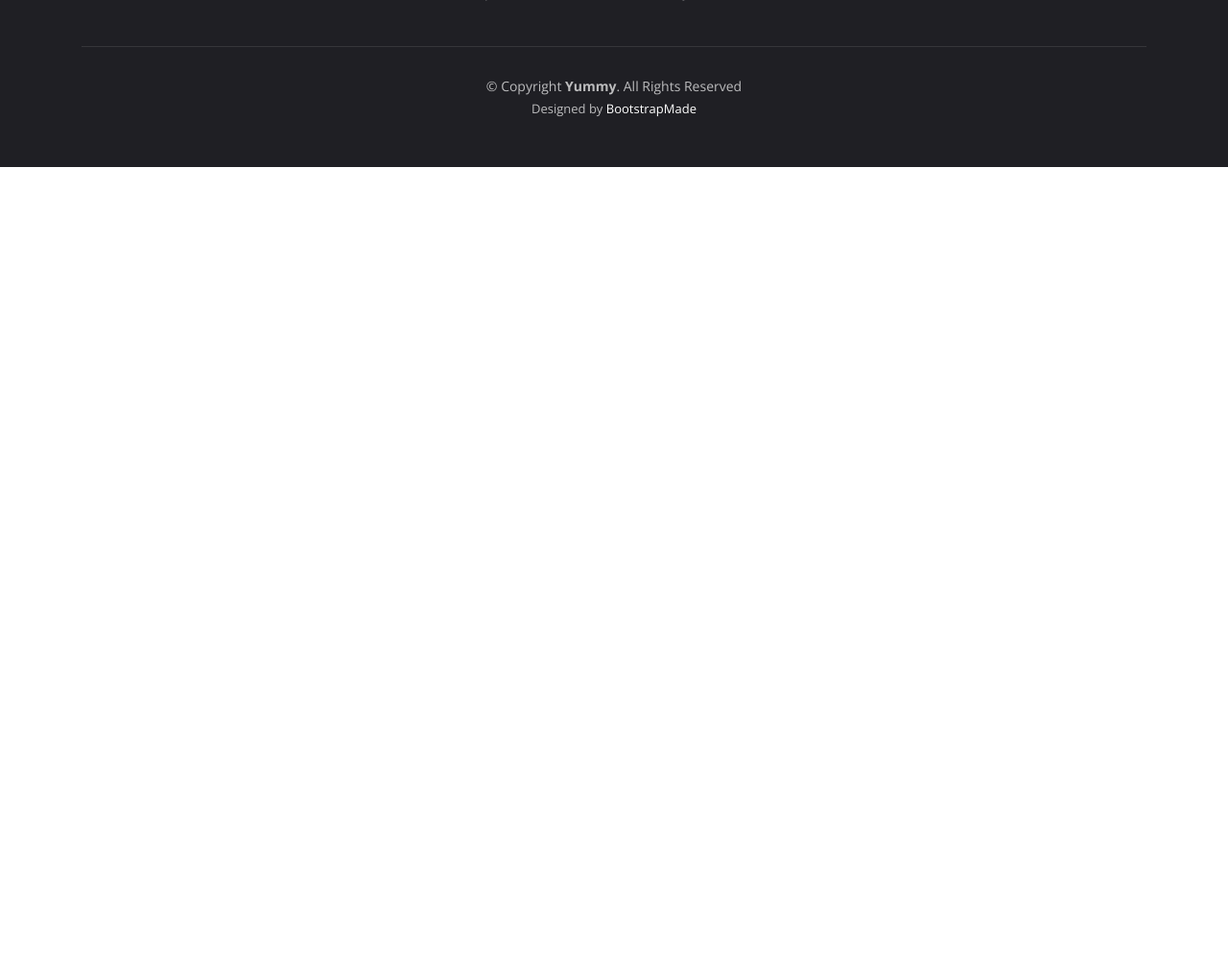
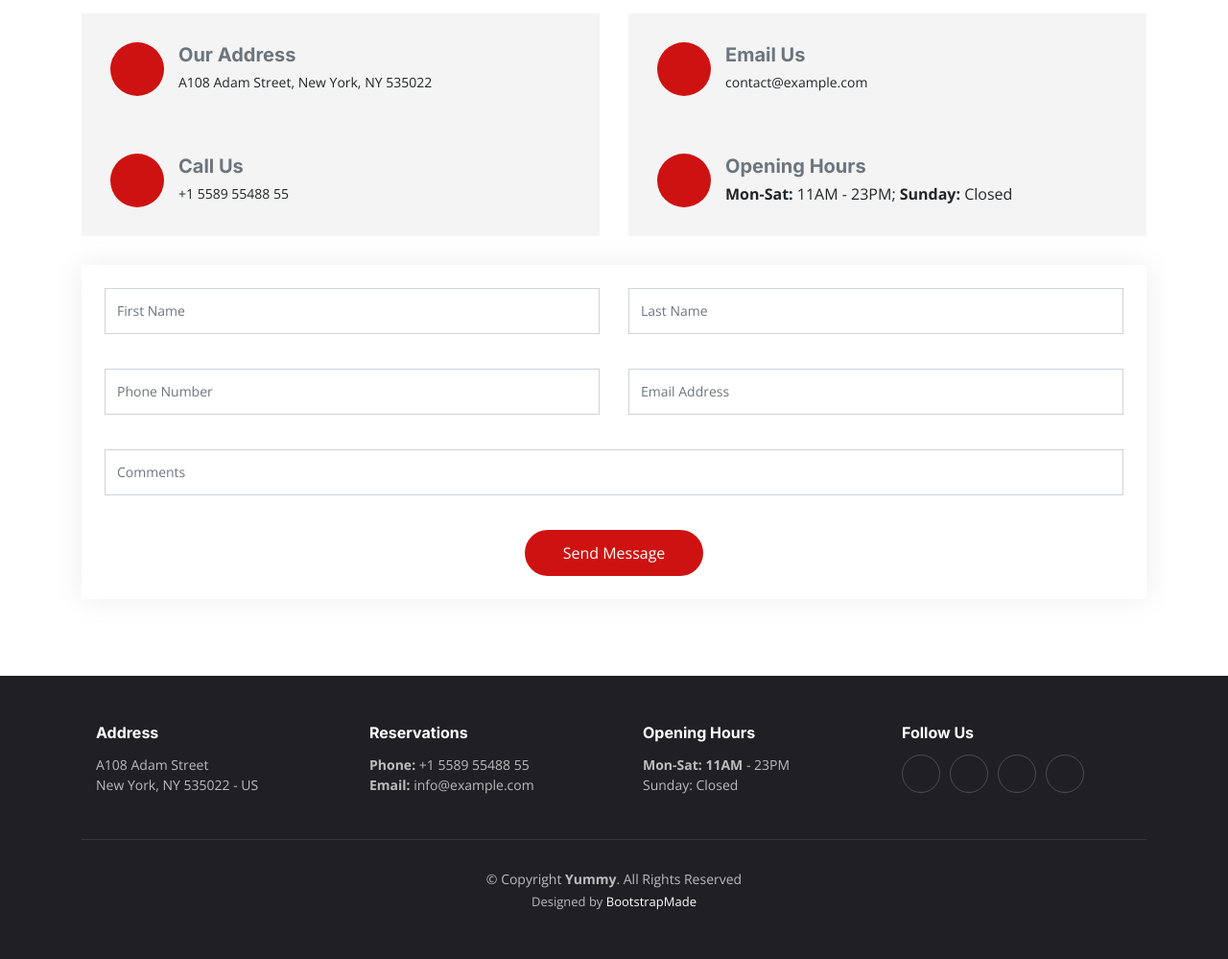
Before and after one commit to LADCode2021/pp4-burger-bar, a Django app: page /contact in a window 1280 px wide. Shown: the part 612-1611 px from the top of the page at 96% size. Before the commit the page ends 786 px from the top, so only its background shows below. Run offline with Django 3.2, Linux system fonts and the light colour scheme; some libraries are stand-ins or nearby versions.

Commit message:
Update index.html content

```diff
--- a/booking/templates/booking/contact.html
+++ b/booking/templates/booking/contact.html
@@ -1,37 +1,97 @@
 {% extends "base.html" %}
 
 {% block content %}
-<div class="container h-100">
-  <div class="row h-100 justify-content-center align-items-center">
-    <div class="col-10 col-md-8 col-lg-6">
-      <h1>Contact</h1>
-      <form method="POST" action="contact">
+<!-- ======= Contact Section ======= -->
+<section id="contact" class="contact">
+  <div class="container" data-aos="fade-up">
+
+    <div class="section-header">
+      <h2>Contact</h2>
+      <p>Need Help? <span>Contact Us</span></p>
+    </div>
+
+    <div class="mb-3">
+      <iframe style="border:0; width: 100%; height: 350px;"
+        src="https://www.google.com/maps/embed?pb=!1m14!1m8!1m3!1d12097.433213460943!2d-74.0062269!3d40.7101282!3m2!1i1024!2i768!4f13.1!3m3!1m2!1s0x0%3A0xb89d1fe6bc499443!2sDowntown+Conference+Center!5e0!3m2!1smk!2sbg!4v1539943755621"
+        frameborder="0" allowfullscreen></iframe>
+    </div><!-- End Google Maps -->
+
+    <div class="row gy-4">
+
+      <div class="col-md-6">
+        <div class="info-item  d-flex align-items-center">
+          <i class="icon bi bi-map flex-shrink-0"></i>
+          <div>
+            <h3>Our Address</h3>
+            <p>A108 Adam Street, New York, NY 535022</p>
+          </div>
+        </div>
+      </div><!-- End Info Item -->
+
+      <div class="col-md-6">
+        <div class="info-item d-flex align-items-center">
+          <i class="icon bi bi-envelope flex-shrink-0"></i>
+          <div>
+            <h3>Email Us</h3>
+            <p>contact@example.com</p>
+          </div>
+        </div>
+      </div><!-- End Info Item -->
+
+      <div class="col-md-6">
+        <div class="info-item  d-flex align-items-center">
+          <i class="icon bi bi-telephone flex-shrink-0"></i>
+          <div>
+            <h3>Call Us</h3>
+            <p>+1 5589 55488 55</p>
+          </div>
+        </div>
+      </div><!-- End Info Item -->
+
+      <div class="col-md-6">
+        <div class="info-item  d-flex align-items-center">
+          <i class="icon bi bi-share flex-shrink-0"></i>
+          <div>
+            <h3>Opening Hours</h3>
+            <div><strong>Mon-Sat:</strong> 11AM - 23PM;
+              <strong>Sunday:</strong> Closed
+            </div>
+          </div>
+        </div>
+      </div><!-- End Info Item -->
+
+    </div>
+
+    <form method="POST" action="contact" role="form" class="php-email-form p-3 p-md-4">
       {% csrf_token %}
-        <div class="form-group">
+      <div class="row">
+        <div class="col-xl-6 form-group">
           {{ form.first_name }}
         </div>
-        <div class="form-group">
+        <div class="col-xl-6 form-group">
           {{ form.last_name }}
         </div>
-        <div class="form-group">
-          {{ form.first_name }}
       </div>
-        <div class="form-group">
+      <div class="row">
+        <div class="col-xl-6 form-group">
           {{ form.phone_number }}
         </div>
-        <div class="form-group">
+        <div class="col-xl-6 form-group">
           {{ form.email_address }}
+        </div>
       </div>
       <div class="form-group">
         {{ form.comments }}
       </div>
-        <div>
-          <p>
-            <button type="submit" class="btn btn-primary">Contact</button>
-          </p>
+      <div class="my-3">
+        <div class="loading">Loading</div>
+        <div class="error-message"></div>
+        <div class="sent-message">Your message has been sent. Thank you!</div>
       </div>
+      <div class="text-center"><button type="submit">Send Message</button></div>
     </form>
+    <!--End Contact Form -->
+
   </div>
-  </div>
-</div>
+</section><!-- End Contact Section -->
 {%endblock%}
--- a/booking/templates/booking/index.html
+++ b/booking/templates/booking/index.html
@@ -8,10 +8,10 @@
     <div class="row justify-content-between gy-5">
       <div
         class="col-lg-5 order-2 order-lg-1 d-flex flex-column justify-content-center align-items-center align-items-lg-start text-center text-lg-start">
-        <h2 data-aos="fade-up">Proper Chicken Burgers</h2>
-        <p data-aos="fade-up" data-aos-delay="100">Come on down and enjoy freshly made proper chicken burgers!</p>
+        <h2 data-aos="fade-up">Proper Burgers</h2>
+        <p data-aos="fade-up" data-aos-delay="100">Come on down and enjoy freshly made proper burgers!</p>
         <div class="d-flex justify-content-center" data-aos="fade-up" data-aos-delay="200">
-          <a href="#book-a-table" class="btn-book-a-table">Book a Table</a>
+          <a href="{% url 'make' %}" class="btn-book-a-table">Book a Table</a>
         </div>
       </div>
       <div class="col-lg-5 order-1 order-lg-2 text-center text-lg-start">
--- a/static/css/style.css
+++ b/static/css/style.css
@@ -1228,38 +1228,9 @@
   box-shadow: 0 8px 28px rgba(206, 18, 18, 0.45);
 }
 
-.hero .btn-watch-video {
-  font-size: 16px;
-  transition: 0.5s;
-  margin-left: 25px;
-  color: var(--font-secondary);
-  font-weight: 600;
-}
-
-.hero .btn-watch-video i {
-  color: var(--color-primary);
-  font-size: 32px;
-  transition: 0.3s;
-  line-height: 0;
-  margin-right: 8px;
-}
-
-.hero .btn-watch-video:hover {
-  color: var(--color-primary);
-}
-
-.hero .btn-watch-video:hover i {
-  color: rgba(206, 18, 18, 0.8);
-}
-
 @media (max-width: 640px) {
   .hero h2 {
     font-size: 36px;
-  }
-
-  .hero .btn-get-started,
-  .hero .btn-watch-video {
-    font-size: 14px;
   }
 }
 
--- a/templates/base.html
+++ b/templates/base.html
@@ -40,7 +40,7 @@
 <body>
   <div class="container d-flex align-items-center justify-content-between">
 
-    <a href="index.html" class="logo d-flex align-items-center me-auto me-lg-0">
+    <a href="{% url 'home' %}" class="logo d-flex align-items-center me-auto me-lg-0">
       <h1>Burger Bar<span>.</span></h1>
     </a>
 
```
Lines whose indentation alone changed are shown as unchanged.
